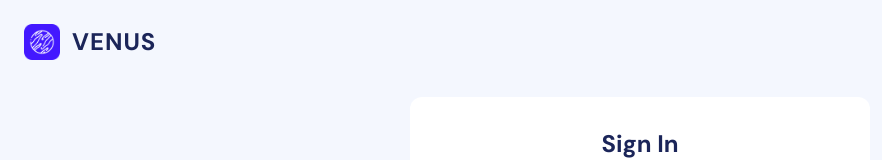
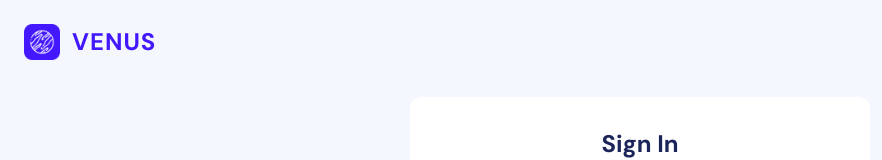
Before and after one commit to themewagon/venus, a React (Vite) app: page /auth/signin in a window 1280 px wide. Shown: the top 160 px of the page, without its empty margins (0-882 px from the left). Built offline with nearby package versions, Linux system fonts and the light colour scheme.

Commit message:
auth layout updated

```diff
--- a/src/layouts/auth-layout/index.tsx
+++ b/src/layouts/auth-layout/index.tsx
@@ -26,7 +26,7 @@ const AuthLayout = ({ children }: PropsWithChildren) => {
         sx={{ position: 'absolute', top: 24, left: 24 }}
       >
         <Image src={Logo} alt="logo" height={36} width={36} sx={{ mr: 1.5 }} />
-        <Typography variant="h4" color="text.primary" letterSpacing={1}>
+        <Typography variant="h4" color="primary.main" letterSpacing={1}>
           VENUS
         </Typography>
       </ButtonBase>
```
